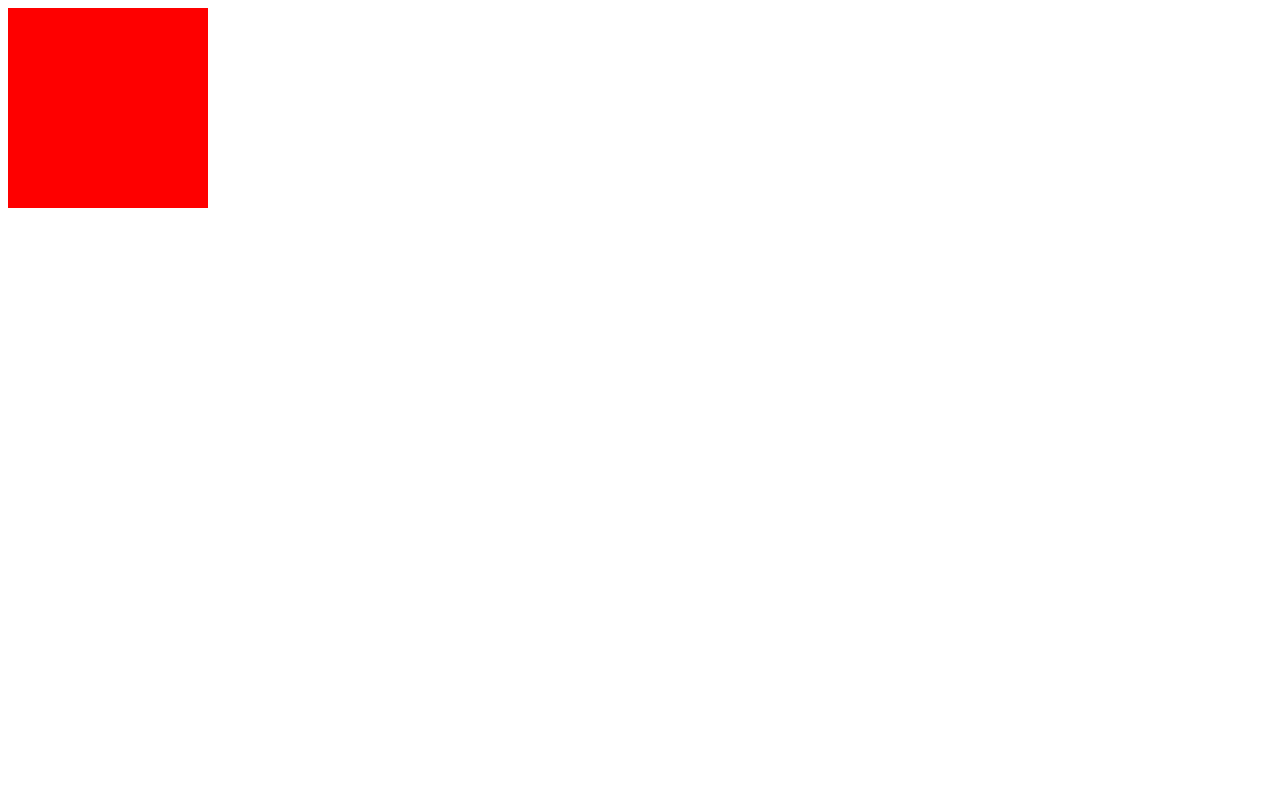
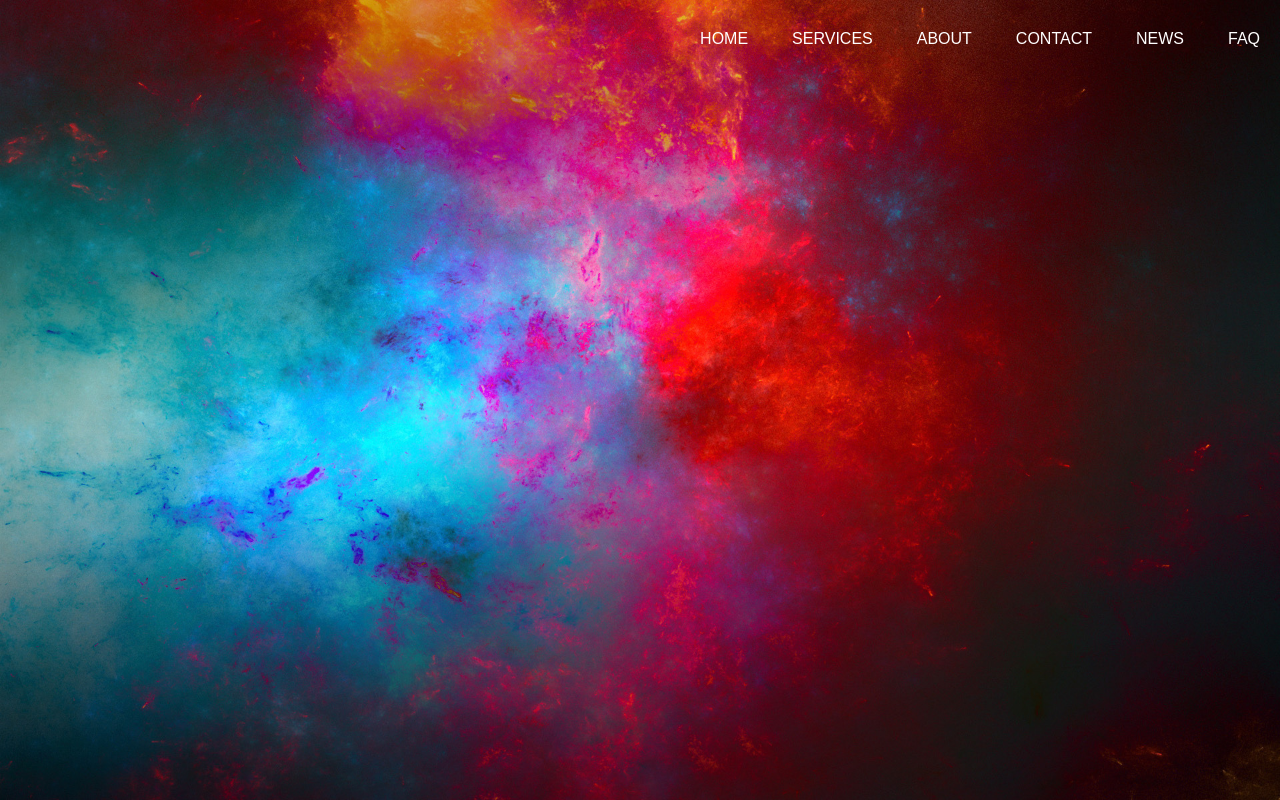
Before and after one commit to AimadEddin/Project-1, a plain HTML site: page firstebsite/index.html in a window 1280 px wide. Drawn offline with Linux system fonts and the light colour scheme.

Commit message:
modify background and nav bar

```diff
--- a/firstebsite/index.html
+++ b/firstebsite/index.html
@@ -6,6 +6,17 @@
 	<link rel="stylesheet" href="style/style.css">
 </head>
 <body>
-	<div class="careau"></div>
+	<header class="index-header">
+		<div class="row">
+			<ul class="main-nav">
+				<li><a href="">HOME</a></li>
+				<li><a href="">SERVICES</a></li>
+				<li><a href="">ABOUT</a></li>
+				<li><a href="">CONTACT</a></li>
+				<li><a href="">NEWS</a></li>
+				<li><a href="">FAQ</a></li>
+			</ul>
+		</div>
+	</header>
 </body>
 </html>
--- a/firstebsite/style/style.css
+++ b/firstebsite/style/style.css
@@ -1,5 +1,32 @@
-.careau {
-	width: 200px;
-	height: 200px;
-	background-color: red;
+*
+{
+	margin: 0;
+	padding: 0;
 }
+
+
+
+header
+{
+	background-image: url(../img/Photo-Background.jpg);
+	height: 100vh;
+	background-size: cover;
+	background-position: center;
+}
+.main-nav
+{
+	float: right;
+	list-style: none;
+	margin-top: 30px;
+}
+.main-nav li
+{
+	display: inline-block;
+}
+.main-nav li a
+{
+	color:  white;
+	text-decoration: none;
+	padding: 5px 20px;
+	font-family: arial;
+}
```
Also changed, not shown: 1 other file.
